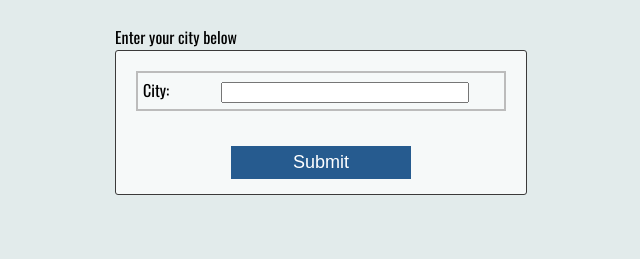
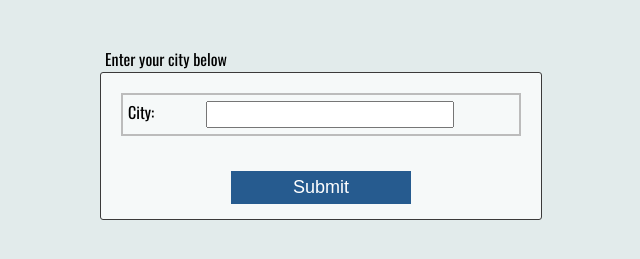
Before and after one commit to adam4321/weather-app, a plain HTML site: page index.html in a window 1280 px wide. Shown: the part 93-352 px from the top of the page, without its empty margins (319-959 px from the left). Drawn offline with nearby package versions, Linux system fonts and the light colour scheme; no server answers.

Commit message:
Update manual form

```diff
--- a/style.css
+++ b/style.css
@@ -12,7 +12,7 @@ h1 {
 /* City information Form */
 .form-title {
   text-align: center;
-  margin: 25px 0px 1px -290px;
+  margin: 50px 0px 1px -310px;
 }
 
 #input-form {
@@ -21,7 +21,7 @@ h1 {
 }
 
 form {
-  width: 400px;
+  width: 430px;
   margin: 5px 0px 20px 20px;
   padding: 5px;
   border: 1.5px solid rgb(59, 58, 58);
@@ -38,6 +38,7 @@ form {
   margin-left: 48px;
   margin-bottom: 1px;
   width: 240px;
+  height: 21px;
 }
 
 .btn {
@@ -56,7 +57,7 @@ form {
 
 /* Submit location button */
 #city-submit {
-  margin: 20px 10px 10px 110px;
+  margin: 20px 10px 10px 125px;
   font-size: 18px;
   width: 180px;
 }
```
